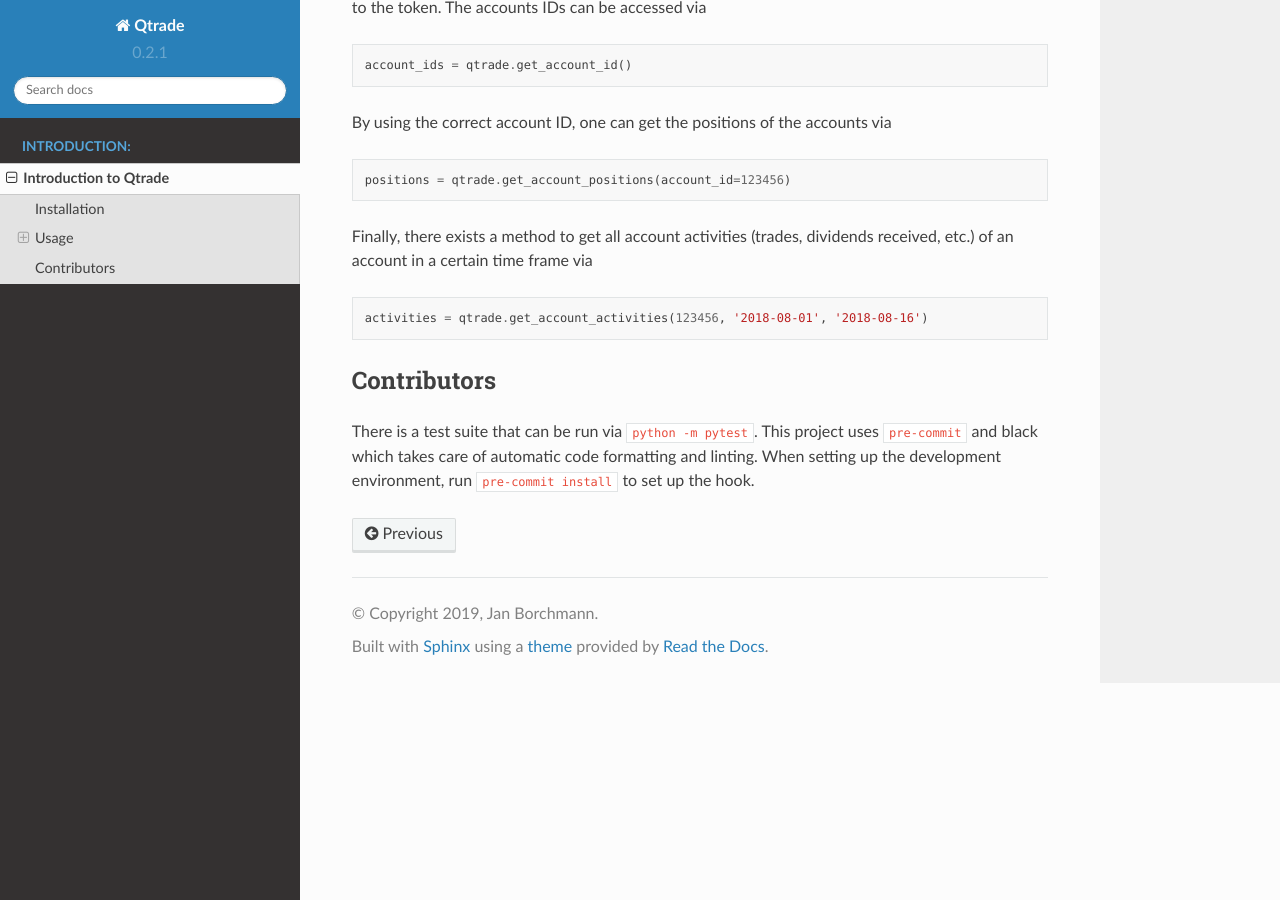
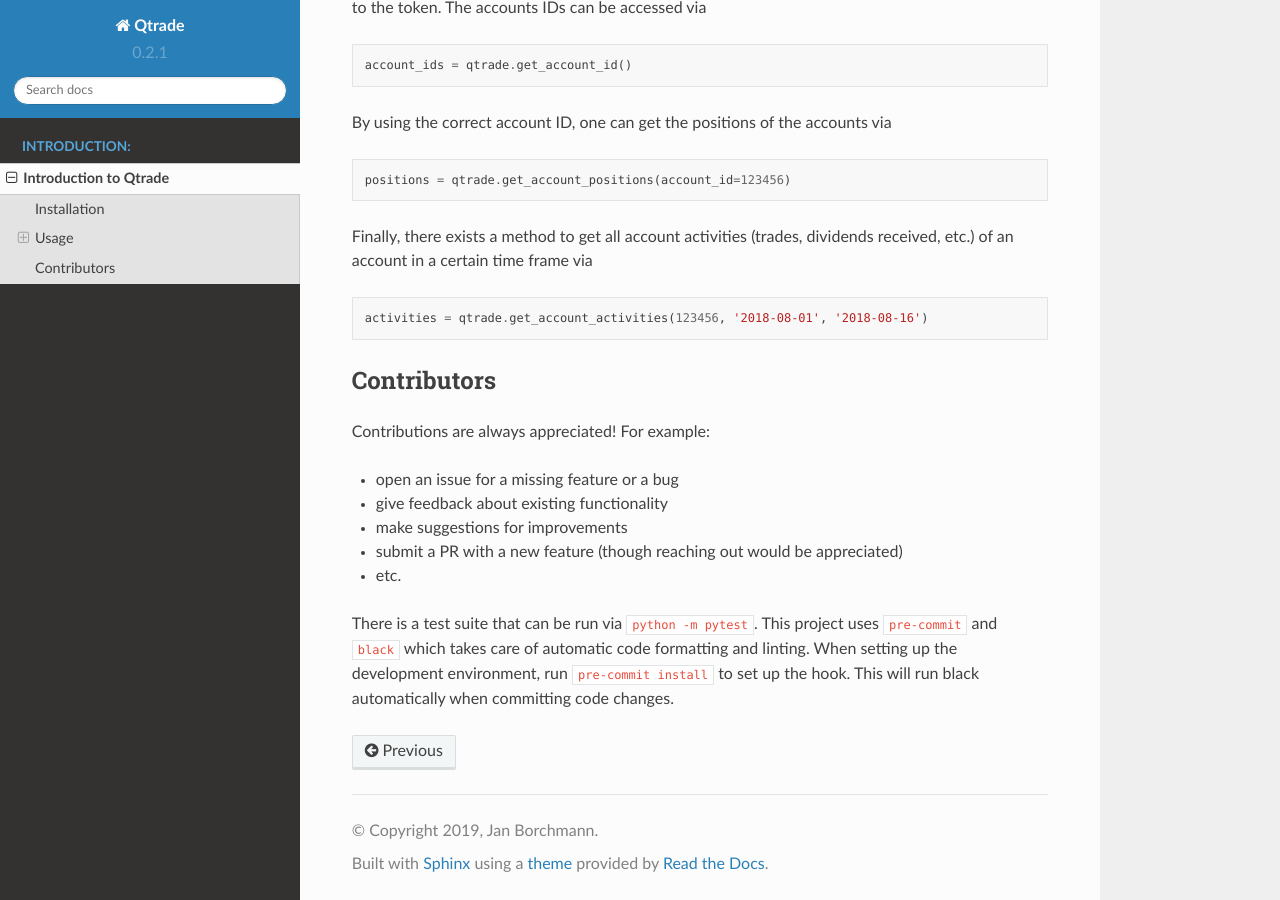
Before and after one commit to jborchma/qtrade, a Sphinx documentation site: the page built from source/readme.rst, in a window 1280 px wide and 900 px high, scrolled down 2136 px. Built offline with Sphinx 7.4.7 and the Read the Docs theme 2.0.0, drawn with Linux system fonts in a browser that asks for light colours; pages that are not in the unit, such as notebooks, are missing from menus; the version number is read from the project's files by our own code.

Commit message:
extended contributor guidelines

```diff
--- a/source/readme.rst
+++ b/source/readme.rst
@@ -125,6 +125,15 @@ an account in a certain time frame via
 Contributors
 ------------
 
+Contributions are always appreciated! For example:
+
+- open an issue for a missing feature or a bug
+- give feedback about existing functionality
+- make suggestions for improvements
+- submit a PR with a new feature (though reaching out would be appreciated)
+- etc.
+
 There is a test suite that can be run via ``python -m pytest``. This project uses ``pre-commit``
-and black which takes care of automatic code formatting and linting. When setting up the development
-environment, run ``pre-commit install`` to set up the hook.
+and ``black`` which takes care of automatic code formatting and linting. When setting up the development
+environment, run ``pre-commit install`` to set up the hook. This will run black automatically when
+committing code changes.
```
Also changed, not shown: README.md (+12 -1 lines).
